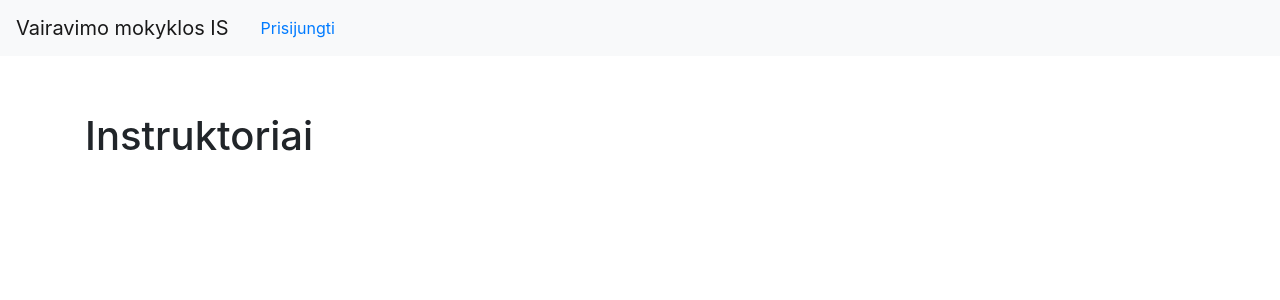
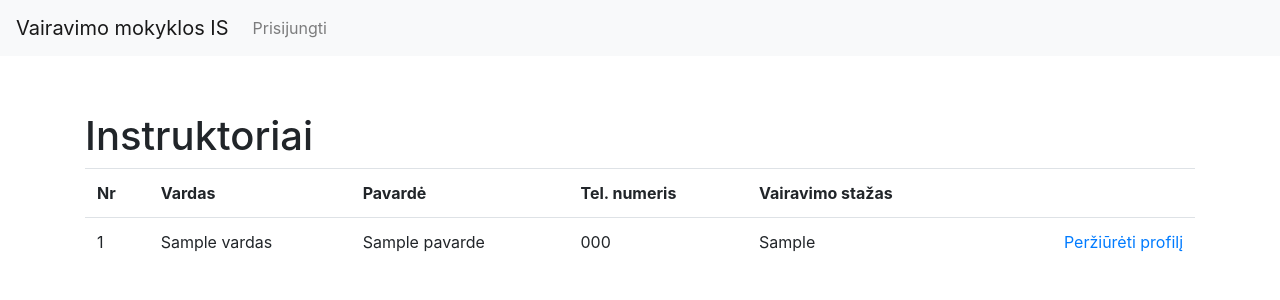
Before and after one commit to LukasKez/Vairavimo_Mokyklos_IS, a Symfony app: template templates/filialai/filialo-instruktoriai.html.twig in a window 1280 px wide. Shown: the top 300 px of the page. Run offline with Twig, Linux system fonts and the light colour scheme; the template is opened without the code that fills it: most values are stand-ins (such as "Sample title", 1, 10 or a date in 2020); some libraries are stand-ins or nearby versions.

Commit message:
pridetas filialo instruktoriu linkas

```diff
--- a/templates/base.html.twig
+++ b/templates/base.html.twig
@@ -17,10 +17,8 @@
                 <span class="navbar-toggler-icon"></span>
             </button>
             <div class="collapse navbar-collapse" id="navbarNavAltMarkup">
+                <div class="navbar-nav">
                 {% if is_granted("ROLE_ADMIN") %}
-
-                <div class="navbar-nav">
-                    <a class="nav-item nav-link" href="{{ path('app_login') }}">Prisijungti</a>
                     <a class="nav-item nav-link" href="{{ path('app_klientai') }}">Klientai</a>
                     <a class="nav-item nav-link" href="{{ path('app_instruktoriai') }}">Instruktoriai</a>
                     <a class="nav-item nav-link" href="{{ path('app_filialai') }}">Filialai</a>
@@ -28,10 +26,7 @@
                     <a class="nav-item nav-link" href="{{ path('app_egzaminai') }}">Egzaminai</a>
                     <a class="nav-item nav-link" href="{{ path('app_perziuretiTaisykles') }}">Taisyklės</a>
                     <a class="nav-item nav-link" href="{{ path('app_logout') }}">Atsijungti</a>
-                </div>
-
                 {% elseif is_granted("ROLE_KLIENTAS") %}
-
                     <a class="nav-item nav-link" href="{{ path('app_klientaiProfilis') }}">Peržiūrėti profilį</a>
                     <a class="nav-item nav-link" href="{{ path('app_logout') }}">Atsijungti</a>
                 {% elseif is_granted("ROLE_INSTRUKTORIUS") %}
@@ -45,6 +40,7 @@
                 {% else %}
                     <a class="nav-item nav-link" href="{{ path('app_login') }}">Prisijungti</a>
                 {% endif %}
+                </div>
             </div>
         </nav>
     {% endblock %}
--- a/templates/filialai/filialo-instruktoriai.html.twig
+++ b/templates/filialai/filialo-instruktoriai.html.twig
@@ -3,6 +3,25 @@
 {% block title %}Instruktoriai{% endblock %}
 
 {% block body %}
-    <h1>Instruktoriai</h1>
-
+<h1>Instruktoriai</h1>
+<table class="table table-hover">
+    <tr>
+        <th>Nr</th>
+        <th>Vardas</th>
+        <th>Pavardė</th>
+        <th>Tel. numeris</th>
+        <th>Vairavimo stažas</th>
+        <th></th>
+    </tr>
+    {% for instruktorius in instruktoriai %}
+        <tr>
+            <td>{{ instruktorius.id }}</td>
+            <td>{{ instruktorius.vardas }}</td>
+            <td>{{ instruktorius.pavarde }}</td>
+            <td>{{ instruktorius.telefono_numeris }}</td>
+            <td>{{ instruktorius.vairavimo_stazas_metais }}</td>
+            <td><a href="{{ path('app_instruktoriaiProfilis', {'insId':instruktorius.id}) }}" >Peržiūrėti profilį</a></td>
+        </tr>
+    {% endfor %}
+</table>
 {% endblock %}
--- a/templates/index.html.twig
+++ b/templates/index.html.twig
@@ -8,7 +8,7 @@
     {% if app.user %}
         <div class="mb-3">
             <h5>
-                Jūs esate prisijungęs el. paštu {{ app.user.email }},
+                Jūs esate prisijungęs el. paštu {{ app.user.email }}
             </h5>
         </div>
     {% endif %}
```
Also changed, not shown: src/Controller/FilialaiController.php (+4 -3 lines).
